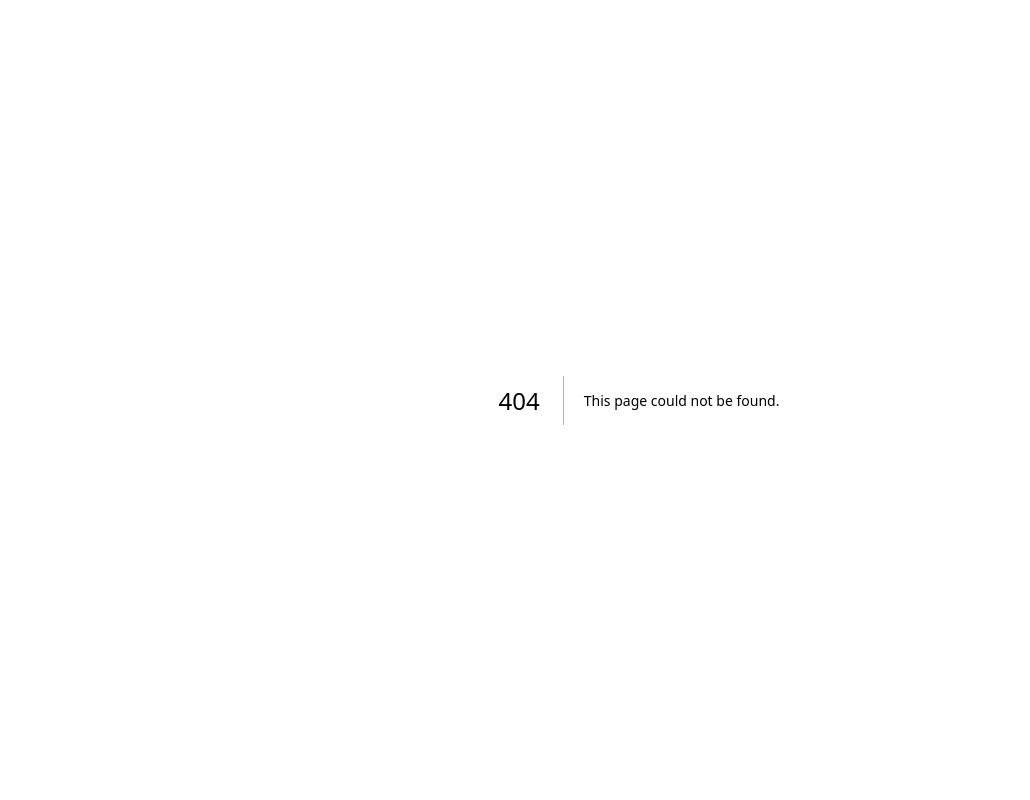
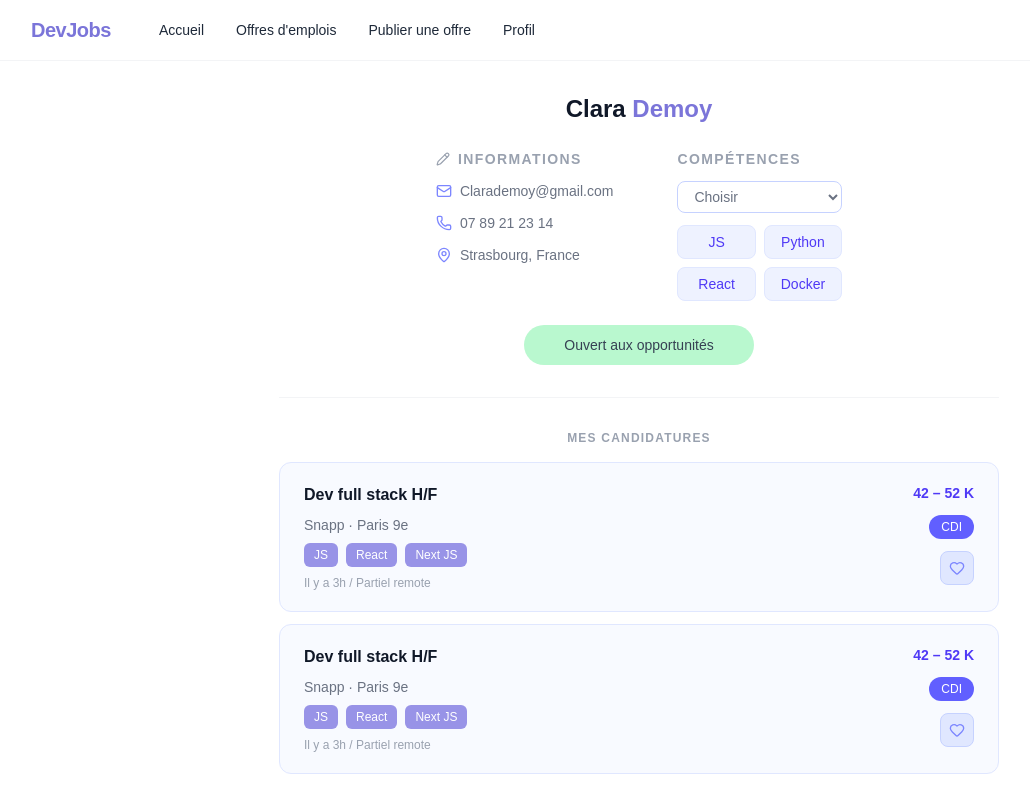
Before and after one commit to MeghCH/Job-Aggregator-DevJob, a Next.js app in the folder Front/: page /profil_user in a window 1280 px wide. Before the commit this address had no page. Shown: the top 800 px of the page, without its empty margins (1-1031 px from the left). Built offline with nearby package versions, Linux system fonts and the light colour scheme.

Commit message:
Feat: ajout de la page de profile user et ajout du composent ProfileHeader + Fix: couleurs dans le composent JobCard

```diff
--- /dev/null
+++ b/Front/src/app/profil_user/page.tsx
@@ -0,0 +1,91 @@
+import Navbar from "@/components/NavBar";
+import ProfileHeader from "@/components/ProfileHeader";
+import JobCard from "@/components/JobCard";
+
+const candidatures = [
+  {
+    id: 1,
+    title: "Dev full stack H/F",
+    company: "Snapp",
+    location: "Paris 9e",
+    salary: "42 – 52 K",
+    contractType: "CDI",
+    tags: ["JS", "React", "Next JS"],
+    postedAt: "Il y a 3h",
+    remote: "Partiel remote",
+  },
+  {
+    id: 2,
+    title: "Dev full stack H/F",
+    company: "Snapp",
+    location: "Paris 9e",
+    salary: "42 – 52 K",
+    contractType: "CDI",
+    tags: ["JS", "React", "Next JS"],
+    postedAt: "Il y a 3h",
+    remote: "Partiel remote",
+  },
+];
+
+const offresSauvegardees = [
+  {
+    id: 3,
+    title: "Dev full stack H/F",
+    company: "Snapp",
+    location: "Paris 9e",
+    salary: "42 – 52 K",
+    contractType: "CDI",
+    tags: ["JS", "React", "Next JS"],
+    postedAt: "Il y a 3h",
+    remote: "Partiel remote",
+  },
+  {
+    id: 4,
+    title: "Dev full stack H/F",
+    company: "Snapp",
+    location: "Paris 9e",
+    salary: "42 – 52 K",
+    contractType: "CDI",
+    tags: ["JS", "React", "Next JS"],
+    postedAt: "Il y a 3h",
+    remote: "Partiel remote",
+  },
+];
+
+export default function ProfilPage() {
+  return (
+    <div className="min-h-screen bg-white">
+      <Navbar />
+
+      <div className="max-w-3xl mx-auto px-6">
+
+        <ProfileHeader />
+
+        <hr className="border-gray-100 mb-8" />
+
+        <div className="flex flex-col gap-4 mb-12">
+          <h2 className="text-xs font-semibold text-gray-400 uppercase tracking-widest text-center">
+            Mes candidatures
+          </h2>
+          <div className="flex flex-col gap-3">
+            {candidatures.map((job) => (
+              <JobCard key={job.id} {...job} />
+            ))}
+          </div>
+        </div>
+
+        <div className="flex flex-col gap-4 mb-12">
+          <h2 className="text-xs font-semibold text-gray-400 uppercase tracking-widest text-center">
+            Offres sauvegardées
+          </h2>
+          <div className="flex flex-col gap-3">
+            {offresSauvegardees.map((job) => (
+              <JobCard key={job.id} {...job} />
+            ))}
+          </div>
+        </div>
+
+      </div>
+    </div>
+  );
+}
--- a/Front/src/components/JobCard.tsx
+++ b/Front/src/components/JobCard.tsx
@@ -35,7 +35,7 @@ export default function JobCard({
           {tags.map((tag) => (
             <span
               key={tag}
-              className="text-xs bg-indigo-500 text-white px-2.5 py-1 rounded-md font-medium"
+              className="text-xs bg-brand-500 text-white px-2.5 py-1 rounded-md font-medium"
             >
               {tag}
             </span>
--- /dev/null
+++ b/Front/src/components/ProfileHeader.tsx
@@ -0,0 +1,63 @@
+import { Mail, Phone, MapPin, Pencil } from "lucide-react";
+
+export default function ProfileHeader() {
+  return (
+    <div className="flex flex-col items-center gap-6 py-8">
+
+      <h1 className="text-2xl font-bold text-gray-900">
+        Clara <span className="text-brand-600">Demoy</span>
+      </h1>
+
+      <div className="flex gap-16 w-full justify-center">
+
+        <div className="flex flex-col gap-3">
+          <div className="flex items-center gap-2 text-sm text-gray-400 uppercase font-semibold tracking-widest">
+            <Pencil className="w-3.5 h-3.5" />
+            Informations
+          </div>
+          <div className="flex items-center gap-2 text-sm text-gray-500">
+            <Mail className="w-4 h-4 text-indigo-400" />
+            Clarademoy@gmail.com
+          </div>
+          <div className="flex items-center gap-2 text-sm text-gray-500">
+            <Phone className="w-4 h-4 text-indigo-400" />
+            07 89 21 23 14
+          </div>
+          <div className="flex items-center gap-2 text-sm text-gray-500">
+            <MapPin className="w-4 h-4 text-indigo-400" />
+            Strasbourg, France
+          </div>
+        </div>
+
+        <div className="flex flex-col gap-3">
+          <div className="text-sm text-gray-400 uppercase font-semibold tracking-widest">
+            Compétences
+          </div>
+
+          <select className="border border-indigo-200 rounded-lg px-3 py-1.5 text-sm text-gray-500 outline-none">
+            <option>Choisir</option>
+            <option>TypeScript</option>
+            <option>Node.js</option>
+          </select>
+
+          <div className="grid grid-cols-2 gap-2">
+            {["JS", "Python", "React", "Docker"].map((skill) => (
+              <span
+                key={skill}
+                className="text-sm text-indigo-600 font-medium bg-indigo-50 border border-indigo-100 rounded-lg px-4 py-1.5 text-center"
+              >
+                {skill}
+              </span>
+            ))}
+          </div>
+        </div>
+
+      </div>
+
+      <button className="bg-green-200 hover:bg-green-300 text-gray-700 text-sm font-medium px-10 py-2.5 rounded-full transition-colors">
+        Ouvert aux opportunités
+      </button>
+
+    </div>
+  );
+}
```
